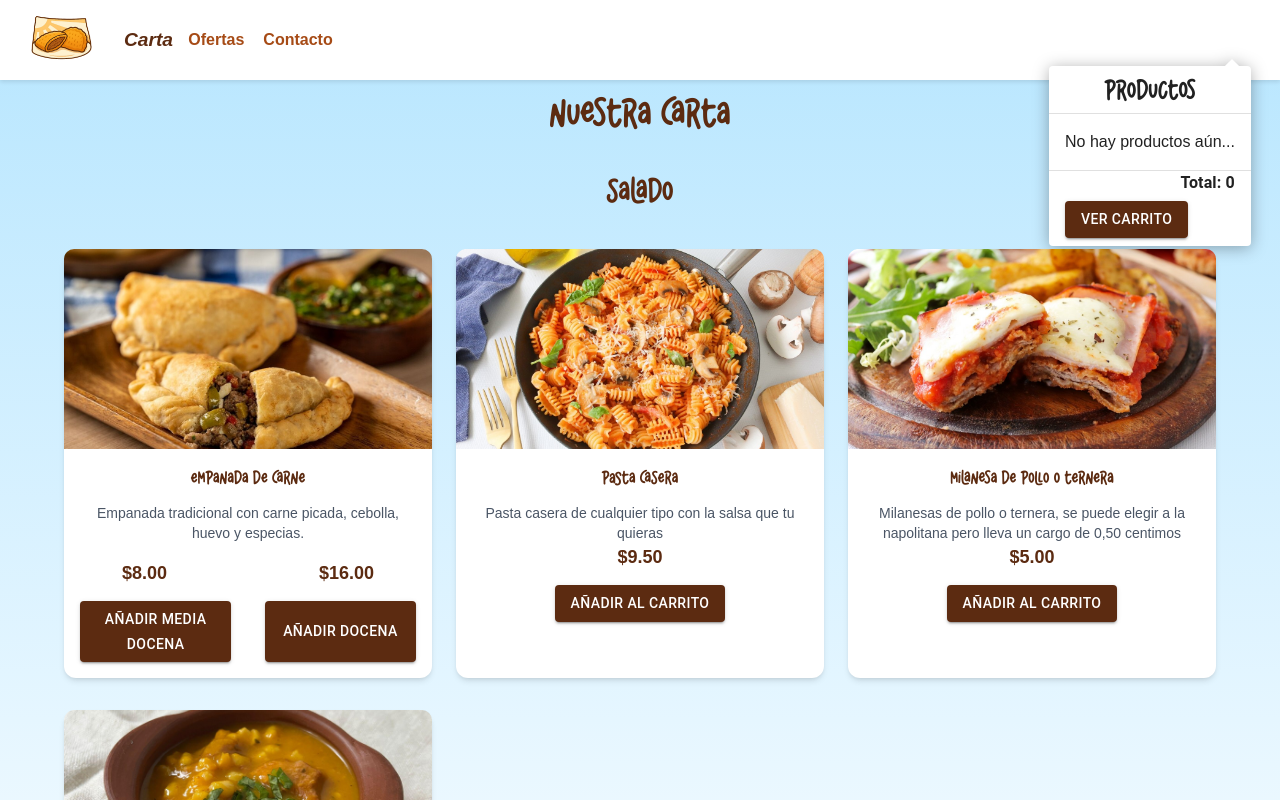
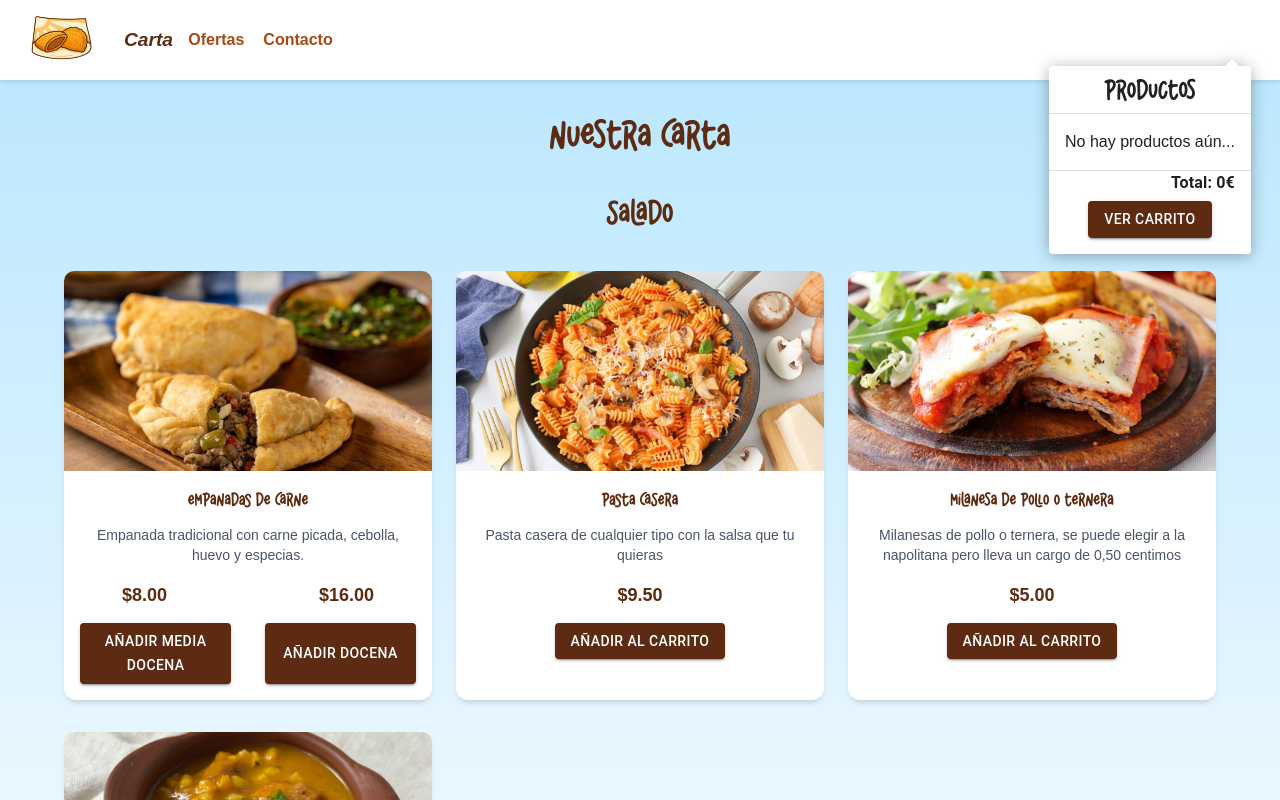
Before and after one commit to Rihan44/cielo_argentino, a React (Vite) app: page /carta in a window 1280 px wide. Both pictures are taken after a click on the button "Account settings". Shown: the top 800 px of the page. Built offline with nearby package versions, Linux system fonts and the light colour scheme; some icons are missing; a web font is replaced by a local one.

Commit message:
siguiendo con el carrito y la carta

```diff
--- a/src/bbdd/carta.js
+++ b/src/bbdd/carta.js
@@ -3,7 +3,7 @@
 const carta = [
   {
     id: 1,
-    nombre: "Empanada de Carne",
+    nombre: "Empanadas de Carne",
     descripcion: "Empanada tradicional con carne picada, cebolla, huevo y especias.",
     precioMedia: 8,
     precioDocena: 16,
--- a/src/components/Footer.jsx
+++ b/src/components/Footer.jsx
@@ -5,7 +5,7 @@ export default function Footer(){
    return (
       <footer className='footer'>
          <p className='text-center' style={{marginBottom: '1em'}}>
-            De momento solo hacemos envíos y repartos a Puertollano, Ciudad Real y alrededores.
+            De momento solo hacemos envíos y repartos a Puertollano, Ciudad Real y alrededores <span style={{fontSize: '0.7em', fontStyle: 'italic'}}>(los envíos a Ciudad Real llevan un cargo de <strong style={{fontSize: '1.2em'}}>5 EUROS</strong>, perdón por las molestias)</span>.
          </p>
          <img src={flag} style={{margin:'auto'}}/>
       </footer>
--- a/src/components/NavBar.jsx
+++ b/src/components/NavBar.jsx
@@ -10,13 +10,18 @@ import Menu from '@mui/material/Menu';
 import MenuItem from '@mui/material/MenuItem';
 import Divider from '@mui/material/Divider';
 import ListItemIcon from '@mui/material/ListItemIcon';
+import { IoMdAdd } from "react-icons/io";
+import { FiMinus } from "react-icons/fi";
 
 import { Link, NavLink   } from 'react-router-dom';
-import { useSelector } from 'react-redux';
+import { useDispatch, useSelector } from 'react-redux';
 import { useEffect, useState } from 'react';
+import { addToCart, minusItem } from "../store/cart";
 
 export default function NavBar() {
  const [anchorEl, setAnchorEl] = useState(null);
+  const dispatch = useDispatch();
+
   const open = Boolean(anchorEl);
 
   const handleClick = (event) => {
@@ -27,6 +32,7 @@ export default function NavBar() {
   };
 
   const cartItems = useSelector(((state) => state.cart.items));
+  const totalCartPrice = cartItems.reduce((acc, item) => acc + item.quantity * item.precio, 0);
 
   useEffect(() => {
     console.log(cartItems)
@@ -118,14 +124,29 @@ export default function NavBar() {
               Productos
             </div>
             <Divider />
-            {/* TODO AQUI PONER UN NO HAY PRODUCTOS AÚN */}
             {
               cartItems.length === 0 ? <p style={{padding: '1em'}}>No hay productos aún...</p>
               : <MenuItem>
                   <ul>
                   {
                     cartItems.map((item) => (
-                        <li key={item.id + item.quantity}>{item.quantity} - {item.nombre} - {item.precio}</li>
+                        <li key={item.id + item.quantity}>
+                          <div className='flex flex-col' style={{marginTop:'0.8em'}}>
+                            <div className='flex w-full justify-between'>
+                              <p style={{textDecoration: 'underline', fontWeight: 'bold'}}>{item.nombre}</p>
+                              {/* TODO PENDIENTE HACER ESTO MEJOR */}
+                              <p style={{marginLeft: '1em'}}>{ '-' + '  ' + item.precio * item.quantity}€</p>
+                            </div>
+                            <div className='flex' style={{alignSelf: 'end', alignItems: 'center', marginTop: '0.5em', backgroundColor: 'var(--color-dorado)', borderRadius: '5px', padding: '2px 8px'}}>
+                            {/* TOPDO HACER UN METODO QUE CUANDO AÑADE O QUITE SE AÑADA O QUITE DEL CARRITO */}
+                              <FiMinus onClick={(e) => { e.stopPropagation();  dispatch(minusItem(item))}} color='var(--color-marron-oscuro)'/>
+                              <p style={{margin: '0 0.5em 0 0.5em'}}>
+                                {item.quantity}
+                              </p>
+                              <IoMdAdd onClick={(e) => { e.stopPropagation();  dispatch(addToCart(item))}} color='var(--color-marron-oscuro)'/>
+                            </div>
+                          </div>
+                        </li>
                     ))
                   }
                   </ul>
@@ -135,11 +156,13 @@ export default function NavBar() {
 
             <Divider />
             <MenuItem sx={{display: 'flex', justifyContent: 'end', fontWeight: 'bold', paddingTop: '0'}}>
-              Total: 0
+              Total: {totalCartPrice}€
             </MenuItem>
-            <Link to='/carrito' onClick={handleClose} style={{padding: '0 1em 0 1em'}}>
-              <Button variant="contained" style={{backgroundColor: 'var(--color-marron-oscuro)'}}>Ver carrito</Button>
-            </Link>
+            <div className='w-full text-center' style={{padding: '0 0.5em 0.5em 0.5em'}}>
+              <Link  to='/carrito' onClick={handleClose}>
+                <Button variant="contained" style={{backgroundColor: 'var(--color-marron-oscuro)'}}>Ver carrito</Button>
+              </Link>
+            </div>
           </Menu>
         </Toolbar>
       </AppBar>
--- a/src/pages/Carta.jsx
+++ b/src/pages/Carta.jsx
@@ -27,7 +27,7 @@ export default function Carta() {
               <p className="text-gray-600 text-sm text-center">{item.descripcion}</p>
               {
                 item.type === 1 ?
-                 <div>
+                 <div style={{marginTop: '1em'}}>
                   <p className="text-lg font-bold">${item?.precio?.toFixed(2)}</p>
                  </div>
                  : <div className="flex w-[75%] justify-between" style={{marginTop: '1em'}}>
@@ -40,12 +40,12 @@ export default function Carta() {
                item.type === 2 ? <div className="flex justify-between">
                   <Button sx={{width: '45%'}} variant="contained" style={{backgroundColor: 'var(--color-marron-oscuro)', marginTop: '1em'}} onClick={() => dispatch(addToCart({
                     id: item.id + item.type,
-                    nombre: item.nombre,
+                    nombre: item.nombre + ' ' + '(media)',
                     precio: item.precioMedia
                   }))}>Añadir media docena</Button>
                   <Button sx={{width: '45%'}} variant="contained" style={{backgroundColor: 'var(--color-marron-oscuro)', marginTop: '1em'}} onClick={() => dispatch(addToCart({
                     id: item.id,
-                    nombre: item.nombre,
+                    nombre: item.nombre + ' ' + '(docena)',
                     precio: item.precioDocena
                   }))}>Añadir docena</Button>
                 </div>
@@ -66,7 +66,7 @@ export default function Carta() {
 
   return (
     <div className="w-full" style={{paddingBottom: '2.5em'}}>
-      <h2 className="text-center text-5xl font-bold">Nuestra Carta</h2>
+      <h2 className="text-center text-5xl font-bold" style={{marginTop: '0.5em'}}>Nuestra Carta</h2>
       {renderGrupo("Salado", salados)}
       {renderGrupo("Dulce", dulces)}
     </div>
--- a/src/store/cart.js
+++ b/src/store/cart.js
@@ -12,13 +12,27 @@ const cart = createSlice({
 
       if (exists) {
         exists.quantity += 1;
-        exists.precio += item.precio;
+        // exists.precio += item.precio;
       } else {
         state.items.push({ ...item, quantity: 1 });
       }
     },
     removeFromCart: (state, action) => {
+      // TODO ESTO SOLO SI ES 0 O MENOS
       state.items = state.items.filter((i) => i.id !== action.payload);
+    },
+    minusItem: (state, action) => {
+      const item = action.payload;
+      const exists = state.items.find((i) => i.id === item.id);
+
+      if (exists) {
+        exists.quantity -= 1;
+        // exists.precio -= item.precio;
+
+        if (exists.quantity <= 0) {
+          state.items = state.items.filter((i) => i.id !== item.id);
+        }
+      }
     },
     clearCart: (state) => {
       state.items = [];
@@ -26,5 +40,5 @@ const cart = createSlice({
   },
 });
 
-export const { addToCart, removeFromCart, clearCart } = cart.actions;
+export const { addToCart, removeFromCart, clearCart, minusItem } = cart.actions;
 export default cart.reducer;
```
